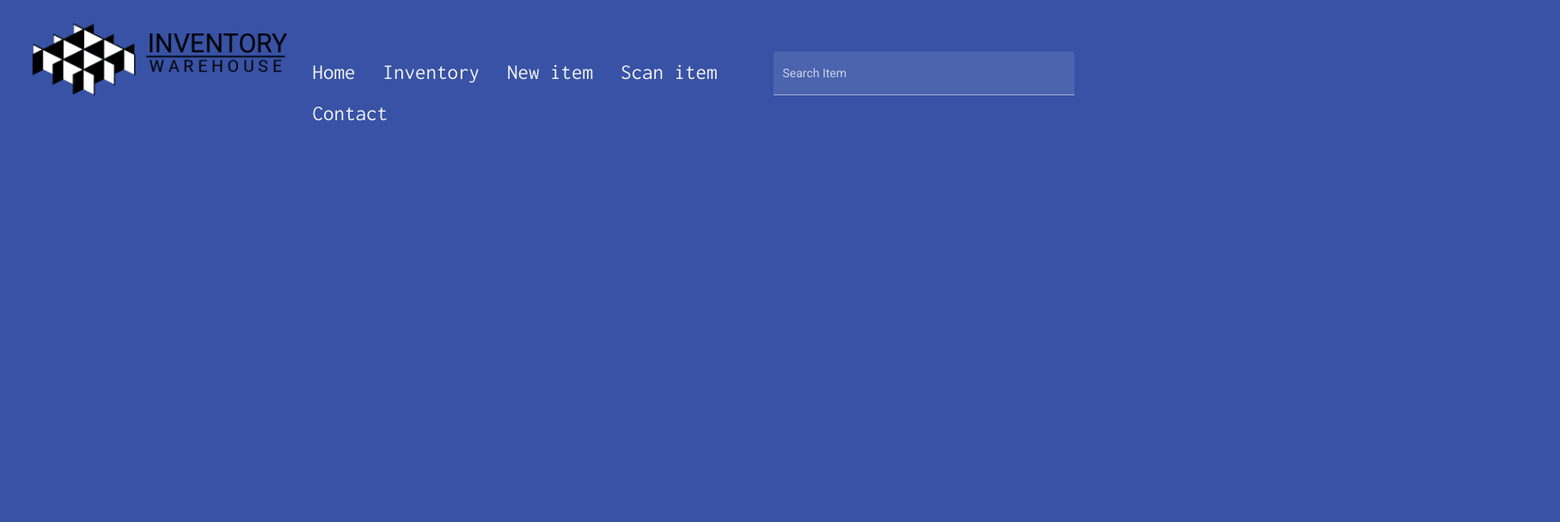
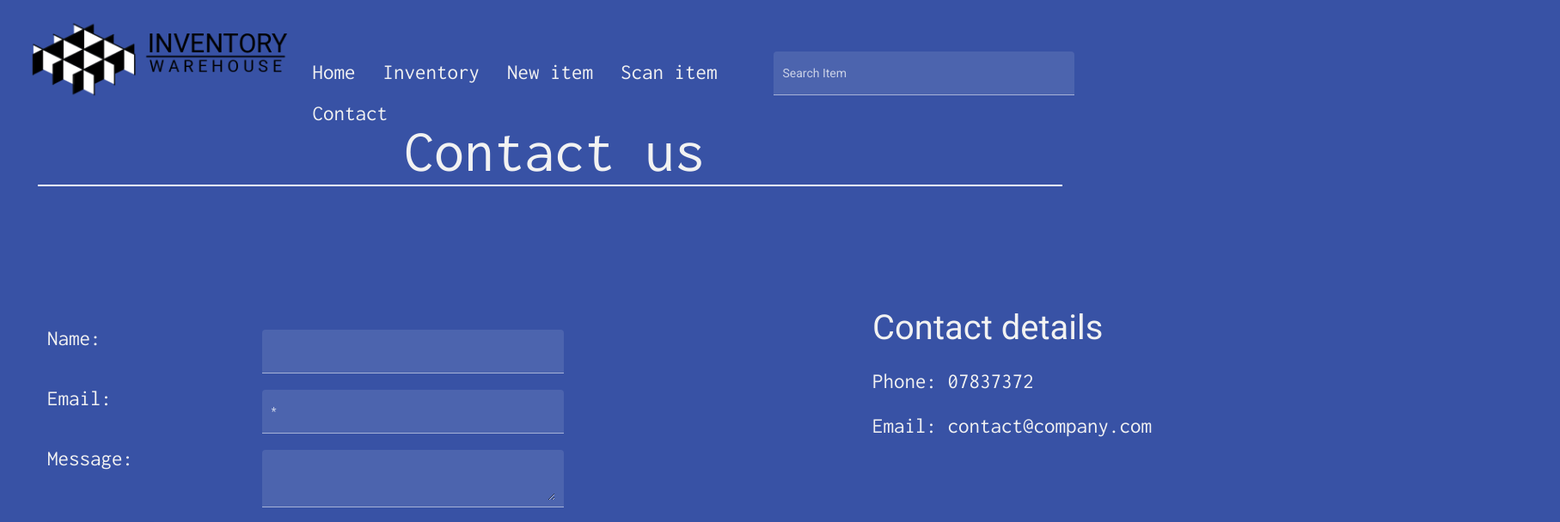
Before and after one commit to JD008x/practica2021, an Angular app in the folder InventoryAppAngular/: page /contact in a window 1280 px wide. Before the commit this address led to /. Shown: the top 608 px of the page at 86% size, 1815 px wide, since content can reach past the window. Built offline with nearby package versions, Linux system fonts and the light colour scheme.

Commit message:
creare componenta contact

```diff
--- a/InventoryAppAngular/src/app/app-routing.module.ts
+++ b/InventoryAppAngular/src/app/app-routing.module.ts
@@ -1,7 +1,13 @@
 import { NgModule } from '@angular/core';
 import { RouterModule, Routes } from '@angular/router';
+import { ContactComponent } from './components/contact/contact.component';
+import { HeaderComponent } from './components/header/header.component';
 
-const routes: Routes = [];
+const routes: Routes = [
+  { path: 'contact', component: ContactComponent },
+  { path: 'header',component: HeaderComponent },
+  { path: '**', redirectTo: '/header' },
+];
 
 @NgModule({
   imports: [RouterModule.forRoot(routes)],
--- a/InventoryAppAngular/src/app/app.component.html
+++ b/InventoryAppAngular/src/app/app.component.html
@@ -1,2 +1 @@
-<app-header></app-header>
 <router-outlet></router-outlet>
--- /dev/null
+++ b/InventoryAppAngular/src/app/components/contact/contact.component.html
@@ -0,0 +1,37 @@
+<app-header></app-header>
+<h1 id="title">Contact us</h1><br>
+<hr class="line">
+<form class="contact-form">
+    <div class="div-group">
+        <p class="label">Name: </p>
+        <mat-form-field class="mat-form" appearance="fill">
+            <mat-label></mat-label>
+            <input matInput>
+        </mat-form-field>
+    </div>
+    <div  class="div-group">
+        <p class="label">Email:</p>
+        <mat-form-field class="mat-form" appearance="fill">
+            <mat-label></mat-label>
+            <input type="email" matInput [formControl]="emailFormControl"   placeholder="Ex. pat@example.com">
+            <mat-error *ngIf="emailFormControl.hasError('email') && !emailFormControl.hasError('required')">Please enter a valid email address</mat-error>
+            <mat-error *ngIf="emailFormControl.hasError('required')">  Email is <strong>required</strong></mat-error>
+        </mat-form-field>
+    </div>
+    <div  class="div-group">
+        <p class="label">Message:</p>
+        <mat-form-field class="mat-form" appearance="fill">
+            <mat-label></mat-label>
+            <textarea matInput></textarea>
+        </mat-form-field>
+    </div>
+    <button id="button-submit" mat-raised-button color="primary">Send message</button>
+</form>
+
+<div class="form-details" >
+    <h1 id="title-details">Contact details</h1><br>
+    <p class="contact-details">Phone: 07837372</p><br>
+    <p class="contact-details">Email: contact@company.com</p>
+</div>
+
+<iframe id="google-maps" src="https://www.google.com/maps/embed?pb=!1m18!1m12!1m3!1d2788.744288335205!2d25.579941515771566!3d45.65595672864824!2m3!1f0!2f0!3f0!3m2!1i1024!2i768!4f13.1!3m3!1m2!1s0x40b35b9f58bc0589%3A0x4b3f48cc8bf2610d!2zU3RyYWRhIEx1bmfEgywgQnJhyJlvdg!5e0!3m2!1sro!2sro!4v1631990447070!5m2!1sro!2sro" width="800" height="350" style="border:0;" allowfullscreen="" loading="lazy"></iframe>
--- /dev/null
+++ b/InventoryAppAngular/src/app/components/contact/contact.component.scss
@@ -0,0 +1,62 @@
+#title
+{
+    position:relative;
+    color: #f2f2f2;
+    right:420px;
+    top:20px;
+    font-size:70px;
+    font-family: "Inconsolata", monospace;
+}
+.contact-form
+{
+    position:relative;
+    top: 15%;
+    padding:40px;
+}
+.div-group
+{
+    display:flex;
+}
+.mat-form
+{
+    width: 30%;
+    left:200px;
+}
+
+.label
+{
+    color: #f2f2f2;
+    width:50px;
+    font-size: 25px;
+    font-family: "Inconsolata", monospace;
+}
+
+hr.line {
+    border: 1px solid white;
+    width:93vw;
+  }
+
+.form-details
+{
+    position:relative;
+    width:500px;
+    left:1000px;
+    bottom:200px;
+    font-family: "Inconsolata", monospace;
+    color: #f2f2f2;
+}
+.contact-details
+{
+    font-size:25px;
+}
+#title-details
+{
+    font-size:40px;
+}
+
+#google-maps
+{
+    position:relative;
+    bottom:100px;
+    left:1000px;
+}
--- /dev/null
+++ b/InventoryAppAngular/src/app/components/contact/contact.component.ts
@@ -0,0 +1,21 @@
+import { Component, OnInit } from '@angular/core';
+import { FormControl, Validators } from '@angular/forms';
+
+@Component({
+  selector: 'app-contact',
+  templateUrl: './contact.component.html',
+  styleUrls: ['./contact.component.scss']
+})
+export class ContactComponent implements OnInit {
+
+  constructor() { }
+
+  ngOnInit(): void {
+  }
+
+  emailFormControl = new FormControl('', [
+    Validators.required,
+    Validators.email,
+  ]);
+
+}
--- a/InventoryAppAngular/src/app/components/header/header.component.html
+++ b/InventoryAppAngular/src/app/components/header/header.component.html
@@ -1,14 +1,13 @@
-
 <div class="app-logo" >
   <img id="logo" src="../../../assets/img/logo.png">
 </div>
 
 <div class="nav-menu">
-      <a href="#home" >Home</a>
+  <a href="#home">Home</a>
   <a href="#inventory">Inventory</a>
   <a href="#new-item">New item</a>
   <a href="#scan-item">Scan item</a>
-      <a href="#contact">Contact</a>
+  <a routerLink='/contact'>Contact</a>
 </div>
 
 <div class="search-bar">
```
Also changed, not shown: InventoryAppAngular/src/app/app.module.ts (+6 -3 lines), 1 other file (tests, documents, lock files or other folders). Lines whose indentation alone changed are shown as unchanged.
